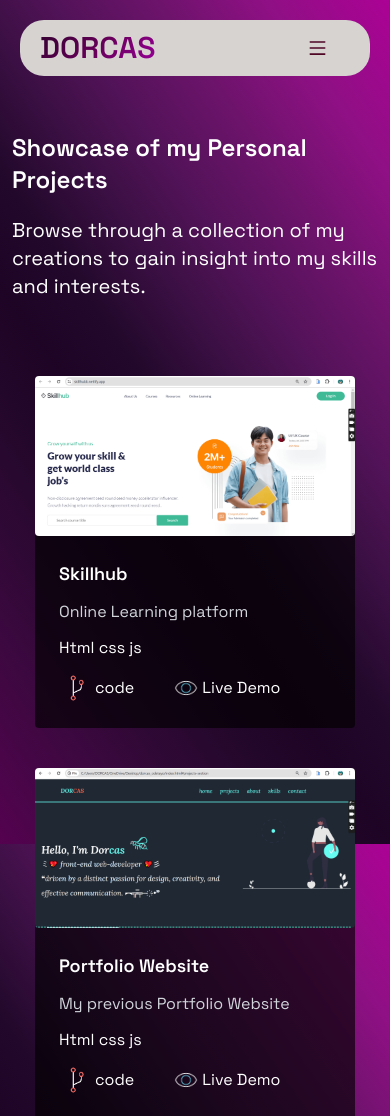
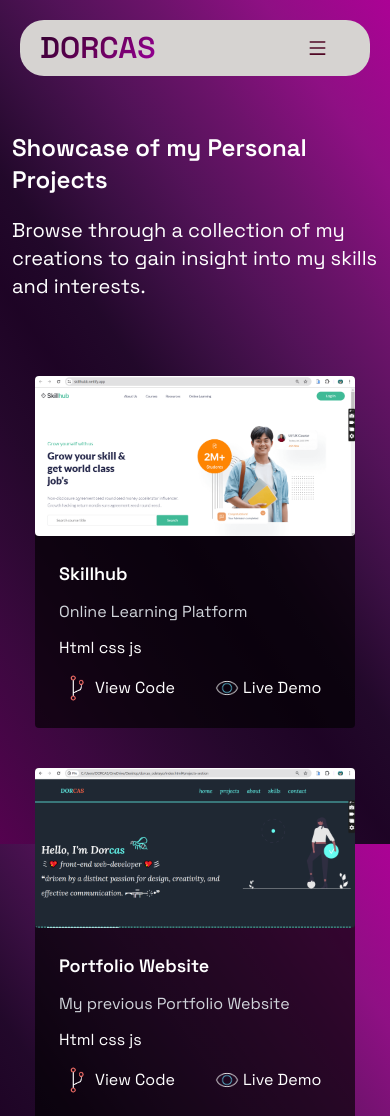
Before and after one commit to dorcasgold/dorcas-2, a React (Vite) app: page /project in a window 390 px wide. Shown: the top 1116 px of the page. Built offline with nearby package versions, Linux system fonts and the light colour scheme.

Commit message:
*fix router import error *Fix decription loop error

```diff
--- a/src/components/Project.jsx
+++ b/src/components/Project.jsx
@@ -1,170 +1,36 @@
-import form from '../assets/website/form.png'
-import portfolio from '../assets/website/portfolio.png'
-import rps from '../assets/website/rps.png'
-import wave from '../assets/website/wave.png'
-import skill from '../assets/website/skill.png'
-import codeicon from '../assets/code-fork.gif'
-import eyeicon from '../assets/eye.gif'
+import React from 'react';
+import codeicon from '../assets/code-fork.gif';
+import eyeicon from '../assets/eye.gif';
 
-function Project() {
+function Project({ imgSrc, title, description, codeLink, liveLink }) {
   return (
-    <div className='mx-3 my-3'>
-      <div className='flex gap-10 items-center justify-center flex-col'>
-        <div className='my-4 '>
-          <p className='sm:text-4xl my-5 text-2xl font-semibold'>Showcase of my Personal Projects</p>
-          <p className='text-xl my-5'>Browse through a collection of my creations to gain insight into my skills and interests.</p>
+    <div className='w-80 card rounded sm:w-3/6'>
+      <div>
+        <img className='rounded lazy-load-image-background lazy-load-image-loaded' src={imgSrc} alt="project-img" />
       </div>
-
-        <div >
-          <div className="flex flex-col justify-center items-center gap-10">
-
-            <div className="w-80 card rounded sm:w-3/6">
-              <div>
-                <img className='rounded lazy-load-image-background lazy-load-image-loaded' src={skill} alt="project-img" />
-              </div>
-              <div className='mx-3 my-3 px-3 py-3 flex   gap-3 flex-col'>
-                <p className='text-lg font-semibold'>Skillhub </p>
-                <p className='text-gray-300'>Online Learning platform</p>
+      <div className='mx-3 my-3 px-3 py-3 flex gap-3 flex-col'>
+        <p className='text-lg font-semibold'>{title}</p>
+        <p className='text-gray-300'>{description}</p>
         <p>Html css js</p>
-                <div className="flex items-center  gap-10">
+        <div className="flex items-center gap-10">
           <div>
             <div className='flex items-center gap-1'>
               <img className='w-8' src={codeicon} alt="icon" />
               <div>
-                        <a href="https://github.com/dorcasgold/skillhub">code</a>
+                <a href={codeLink}>View Code</a>
               </div>
             </div>
           </div>
           <div className='flex items-center gap-1'>
             <img className='w-6' src={eyeicon} alt="icon" />
             <div>
-                      <a href="https://skillhubb.netlify.app/">Live Demo</a>
+              <a href={liveLink}>Live Demo</a>
             </div>
           </div>
         </div>
       </div>
     </div>
-
-            <div className="w-80 card rounded sm:w-3/6">
-              <div>
-                <img className='rounded lazy-load-image-background lazy-load-image-loaded' src={portfolio} alt="project-img" />
-              </div>
-              <div className='mx-3 my-3 px-3 py-3 flex   gap-3 flex-col'>
-                <p className='text-lg font-semibold'>Portfolio Website</p>
-                <p className='text-gray-300'>My previous Portfolio Website</p>
-                <p>Html css js</p>
-                <div className="flex items-center  gap-10">
-                  <div>
-                    <div className='flex items-center gap-1'>
-                      <img className='w-8' src={codeicon} alt="icon" />
-                      <div>
-                        <a href="https://github.com/dorcasgold/dorcasodetayo">code</a>
-                      </div>
-                    </div>
-                  </div>
-                  <div className='flex items-center gap-1'>
-                    <img className='w-6' src={eyeicon} alt="icon" />
-                    <div>
-                      <a href="https://dorcas-odetayo.netlify.app/">Live Demo</a>
-                    </div>
-                  </div>
-                </div>
-              </div>
-            </div>
-
-            <div className="w-80 card rounded sm:w-3/6">
-              <div>
-                <img className='rounded lazy-load-image-background lazy-load-image-loaded' src={form} alt="project-img" />
-              </div>
-              <div className='mx-3 my-3 px-3 py-3 flex   gap-3 flex-col'>
-                <p className='text-lg font-semibold'>Login / Signup </p>
-                <p className='text-gray-300'>a modern and user-friendly login/signup form</p>
-                <p>React Tailwind </p>
-                <div className="flex items-center  gap-10">
-                  <div>
-                    <div className='flex items-center gap-1'>
-                      <img className='w-8' src={codeicon} alt="icon" />
-                      <div>
-                        <a href="https://github.com/dorcasgold/React-Login-Signup">code</a>
-                      </div>
-                    </div>
-                  </div>
-                  <div className='flex items-center gap-1'>
-                    <img className='w-6' src={eyeicon} alt="icon" />
-                    <div>
-                      <a href="https://react-form-dorcas.netlify.app/">Live Demo</a>
-                    </div>
-                  </div>
-                </div>
-              </div>
-            </div>
-
-
-            <div className="w-80 card rounded sm:w-3/6">
-              <div>
-                <img className='rounded lazy-load-image-background lazy-load-image-loaded' src={wave} alt="project-img" />
-              </div>
-              <div className='mx-3 my-3 px-3 py-3 flex   gap-3 flex-col'>
-                <p className='text-lg font-semibold'>WeatherWave  </p>
-                <p className='text-gray-300'>a web app that displays real-time weather data from the OpenWeatherMap API based on user-input locations.</p>
-                <p>React Tailwind </p>
-                <div className="flex items-center  gap-10">
-                  <div>
-                    <div className='flex items-center gap-1'>
-                      <img className='w-8' src={codeicon} alt="icon" />
-                      <div>
-                        <a href="https://github.com/dorcasgold/WeatherWave">code</a>
-                      </div>
-                    </div>
-                  </div>
-                  <div className='flex items-center gap-1'>
-                    <img className='w-6' src={eyeicon} alt="icon" />
-                    <div>
-                      <a href="https://weatherwavew.netlify.app/">Live Demo</a>
-                    </div>
-                  </div>
-                </div>
-              </div>
-            </div>
-
-
-            <div className="w-80 card rounded sm:w-3/6">
-              <div>
-                <img className='rounded lazy-load-image-background lazy-load-image-loaded' src={rps} alt="project-img" />
-              </div>
-              <div className='mx-3 my-3 px-3 py-3 flex   gap-3 flex-col'>
-                <p className='text-lg font-semibold'>Slash Clash </p>
-                <p className='text-gray-300'>Rock, Paper, Scissors !!!</p>
-                <p>Html css js</p>
-                <div className="flex items-center  gap-10">
-                  <div>
-                    <div className='flex items-center gap-1'>
-                      <img className='w-8' src={codeicon} alt="icon" />
-                      <div>
-                        <a href="https://github.com/dorcasgold/Rock-Paper-Scissors">code</a>
-                      </div>
-                    </div>
-                  </div>
-                  <div className='flex items-center gap-1'>
-                    <img className='w-6' src={eyeicon} alt="icon" />
-                    <div>
-                      <a href="https://slashclash.netlify.app/">Live Demo</a>
-                    </div>
-                  </div>
-                </div>
-              </div>
-            </div>
-
-            {/* card */}
-
-
-          </div>
-
-        </div>
-
-      </div>
-    </div>
-  )
+  );
 }
 
-export default Project
+export default Project;
--- a/src/components/ProjectComponents.jsx
+++ b/src/components/ProjectComponents.jsx
@@ -1,3 +1,4 @@
+import React from 'react';
 import Project from './Project';
 import skill from '../assets/website/skill.png';
 import portfolio from '../assets/website/portfolio.png';
@@ -45,10 +46,19 @@ const ProjectComponents = () => {
   ];
 
   return (
-    <div>
-      {projects.map((project, index) => (
-        <Project key={index}{...project} />
-      ))}
+    <div className='mx-3 my-3'>
+      <div className='flex gap-10 items-center justify-center flex-col'>
+        <div className='my-4'>
+          <p className='sm:text-4xl my-5 text-2xl font-semibold'>Showcase of my Personal Projects</p>
+          <p className='text-xl my-5'>Browse through a collection of my creations to gain insight into my skills and interests.</p>
+        </div>
+
+        <div className="flex flex-col justify-center items-center gap-10">
+          {projects.map((project, index) => (
+            <Project key={index} {...project} />
+          ))}
+        </div>
+      </div>
     </div>
   );
 };
--- a/src/main.jsx
+++ b/src/main.jsx
@@ -5,7 +5,7 @@ import { createBrowserRouter, createRoutesFromElements, Route, RouterProvider }
 import Layout from './Layout.jsx'
 import Home from './components/Home.jsx'
 import Skills from './components/Skills.jsx'
-import Project from './components/Project.jsx'
+import ProjectComponents from './components/ProjectComponents.jsx' // Updated import
 import Contact from './components/Contact.jsx'
 
 const router = createBrowserRouter(
@@ -13,7 +13,7 @@ const router = createBrowserRouter(
     <Route path='/' element={<Layout />}>
       <Route path='' element={<Home />} />
       <Route path='skills' element={<Skills />} />
-      <Route path='project' element={<Project />} />
+      <Route path='project' element={<ProjectComponents />} /> {/* Updated route */}
       <Route path='contact' element={<Contact />} />
     </Route>
   )
```
Lines whose indentation alone changed are shown as unchanged.
